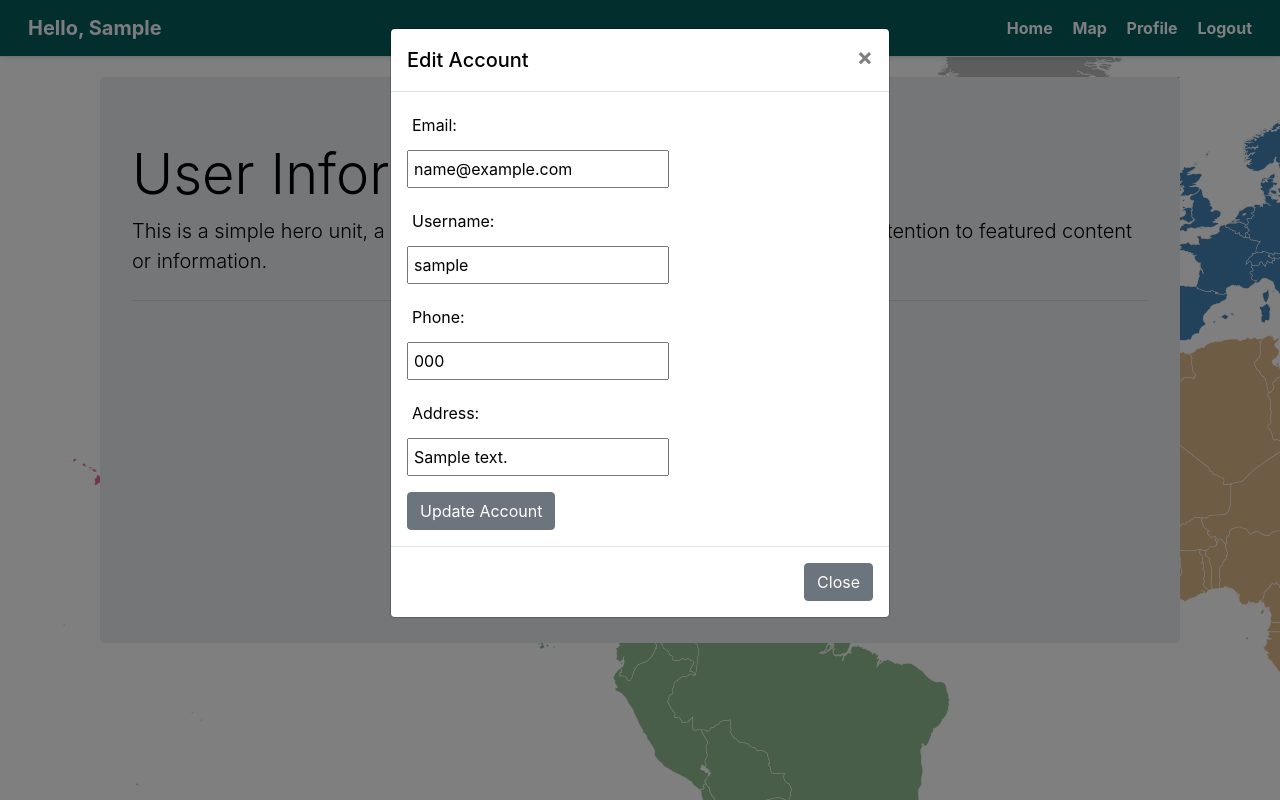
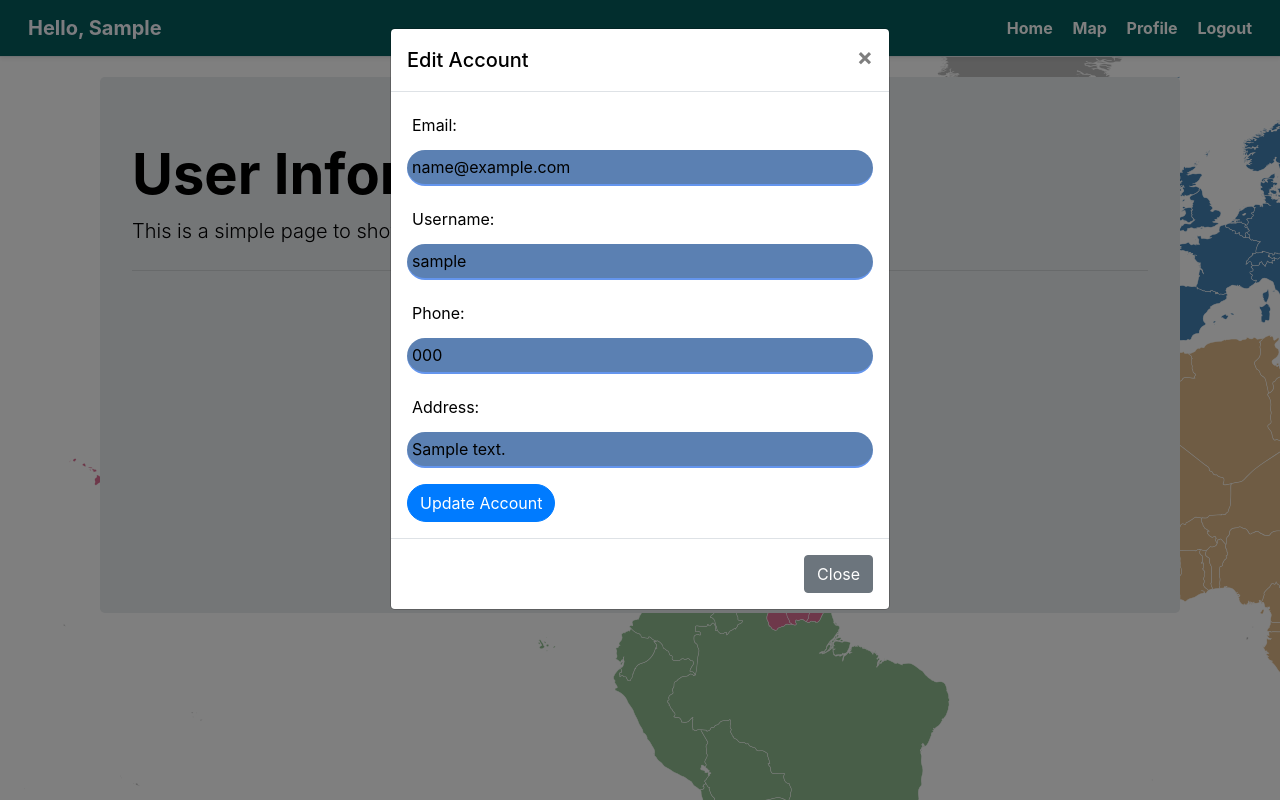
Before and after one commit to Kevin-Sambuli/user-app, a Django app: page /accounts/profile/ in a window 1280 px wide, after a click on "Edit Account". Run offline with Django 3.2, Linux system fonts and the light colour scheme; a user stored in the database is signed in; tables that the repository leaves empty hold one stand-in row (values such as "Sample post"); some libraries are stand-ins or nearby versions.

Commit message:
Updated user Account edit form

```diff
--- a/templates/accounts/profile.html
+++ b/templates/accounts/profile.html
@@ -4,23 +4,61 @@
 {% block title %}Profile{% endblock title %}
 
 
+{% block stylesheet %}
+    <style>
+        input {
+            width: 100%;
+            background: #5b80b2;
+        }
+
+        input[type=email] {
+            border: none;
+            border-bottom: 2px solid cornflowerblue;
+            border-radius: 50px;
+        }
+
+        input[type=text] {
+            border: none;
+            border-bottom: 2px solid cornflowerblue;
+            border-radius: 50px;
+        }
+
+        input[type=password] {
+            border: none;
+            border-bottom: 2px solid cornflowerblue;
+            border-radius: 50px;
+        }
+
+        input[type=submit] {
+            border-radius: 50px;
+            border-bottom: 2px solid cornflowerblue;
+        }
+
+        .button {
+            border-radius: 50px;
+            align-content: center;
+        }
+    </style>
+{% endblock %}
+
+
 {% block content %}
     <div class="cover">
         <div class="container ">
             <div class="jumbotron">
-                <h1 class="display-4">User Information</h1>
-                <p class="lead">This is a simple hero unit, a simple jumbotron-style component for calling extra
-                    attention to featured content or information.</p>
+                <h1 style="align-content: center; font-weight: bold" class="display-4">User Information</h1>
+                <p class="lead">This is a simple page to show your persnal information.</p>
                 <hr class="my-4">
                 <div style="text-align: center">
-                    <p style="font-weight: bold"> Full Name : {{ request.user.first_name }} {{ request.user.last_name }}</p>
+                    <p style="font-weight: bold"> Full Name
+                        : {{ request.user.first_name }} {{ request.user.last_name }}</p>
                     <p>Username: {{ request.user.username }}</p>
                     <p>Email : {{ request.user.email }}</p>
                     <p>Phone: {{ request.user.phone }}</p>
                     <p>Address: {{ request.user.address }}</p>
-{#                    <p>Address: {{ request.user.location }}</p>#}
+                    {#                    <p>Address: {{ request.user.location }}</p>#}
                     <p class="lead">
-                        <button type="button" class="btn btn-primary" data-toggle="modal" data-target="#exampleModal">
+                        <button type="submit" class="button btn btn-primary" data-toggle="modal" data-target="#exampleModal">
                             Edit Account
                         </button>
                     </p>
@@ -40,7 +78,6 @@
                         </div>
                         <div class="modal-body">
                             <form method="post">{% csrf_token %}
-
                                 {% for field in update_form %}
                                     <p>
                                         {{ field.label_tag }}
@@ -66,7 +103,7 @@
                                     <p style="color:green; text-align: center;">{{ success_message }}</p>
                                 {% endif %}
 
-                                <button type="submit" class="btn btn-secondary">Update Account</button>
+                                <button id='button'type="submit" class="button btn btn-primary">Update Account</button>
                             </form>
                         </div>
                         <div class="modal-footer">
--- a/templates/base.html
+++ b/templates/base.html
@@ -6,7 +6,6 @@
     <meta charset="UTF-8">
     <meta name="viewport" content="width=device-width, initial-scale=1, shrink-to-fit=no">
     <link rel="stylesheet" href="https://stackpath.bootstrapcdn.com/bootstrap/4.3.1/css/bootstrap.min.css">
-    <link rel="stylesheet" href=https://cdn.jsdelivr.net/npm/bootstrap-icons@1.4.0/font/bootstrap-icons.css">
 
     <title>webGIS</title>
     {% block stylesheet %}{% endblock stylesheet %}
@@ -60,7 +59,8 @@
 
 {#{% include "snippets/footer.html" %}#}
 <script src="https://ajax.googleapis.com/ajax/libs/jquery/3.5.1/jquery.min.js"></script>
-<script src='https://maxcdn.bootstrapcdn.com/bootstrap/4.5.3/js/bootstrap.min.js'></script>
+<script src="https://cdn.jsdelivr.net/npm/bootstrap@4.0.0/dist/js/bootstrap.min.js" integrity="sha384-JZR6Spejh4U02d8jOt6vLEHfe/JQGiRRSQQxSfFWpi1MquVdAyjUar5+76PVCmYl" crossorigin="anonymous"></script>
+{#<script src='https://maxcdn.bootstrapcdn.com/bootstrap/4.5.3/js/bootstrap.min.js'></script>#}
 {% block javascript %}
 {% endblock javascript %}
 </body>
--- a/templates/snippets/header.html
+++ b/templates/snippets/header.html
@@ -15,7 +15,7 @@
         {% if request.user.is_authenticated %}
             <a class="p-2 text-white" href="{% url 'home' %}">Home</a>
             <a class="p-2 text-white" href="{% url 'map' %}">Map</a>
-            <a class="p-2 text-white bi bi-person-fill me-2" href="{% url 'profile' %}">Profile</a>
+            <a class="p-2 text-white" href="{% url 'profile' %}">Profile</a>
             <a class="p-2 text-white" href="{% url 'logout' %}">Logout</a>
         {% else %}
             <div class="search_button">
@@ -23,9 +23,9 @@
                     <i class="ti-search"></i>
                 </a>
             </div>
-            <a class="p-2 text-dark" href="{% url 'home' %}">Home</a>
-            <a class="p-2 text-dark" href="{% url 'login' %}">Login</a>
-            <a class="btn btn-outline-primary" href="{% url 'register' %}">Register</a>
+            <a class="p-2 text-white" href="{% url 'home' %}">Home</a>
+            <a class="p-2 text-white" href="{% url 'login' %}">Login</a>
+            <a  class="btn btn-outline-primary" href="{% url 'register' %}">Register</a>
         {% endif %}
     </nav>
 </div>
```
Also changed, not shown: templates/accounts/edit_account.html (+27 -1 lines).
